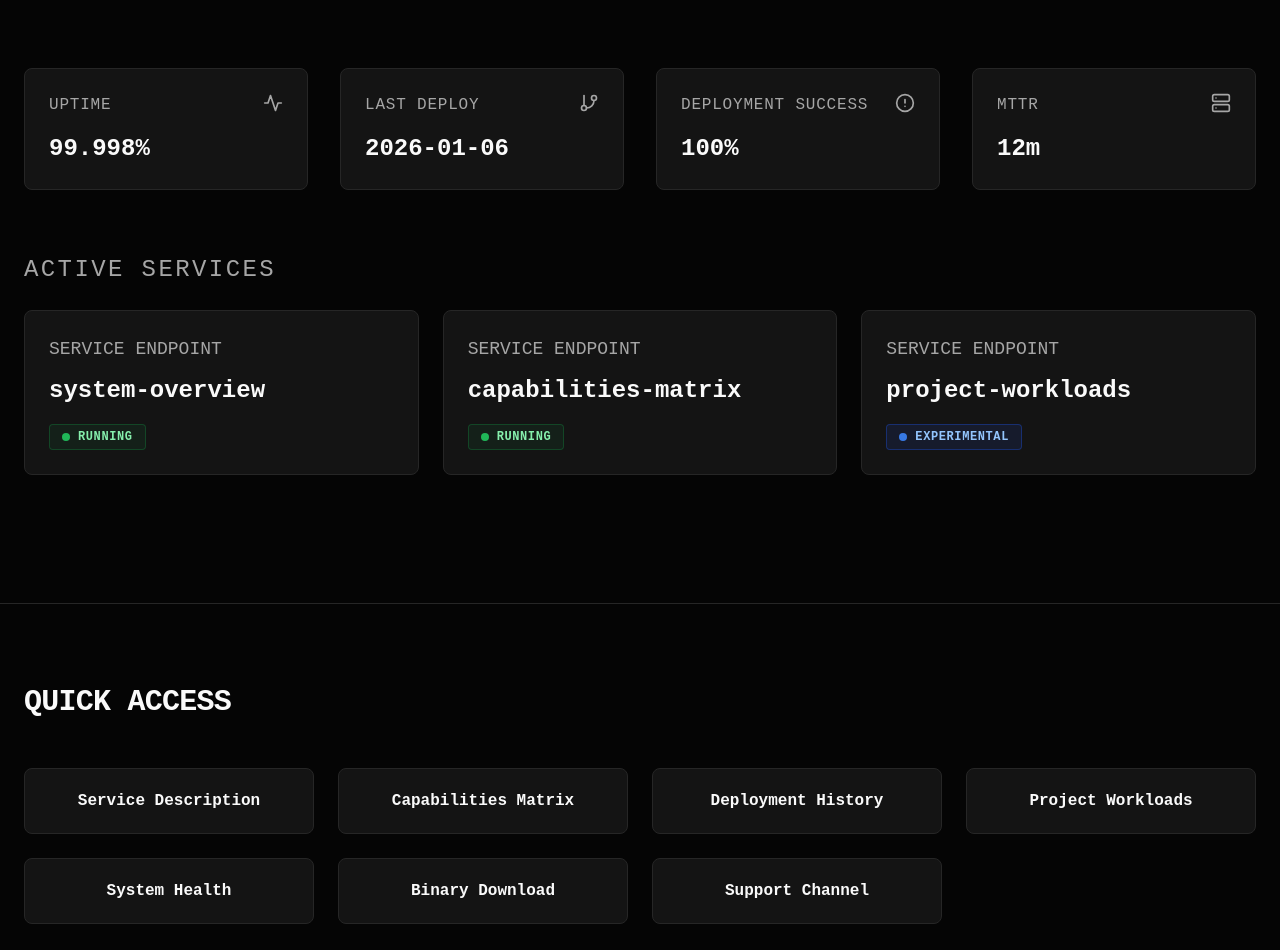
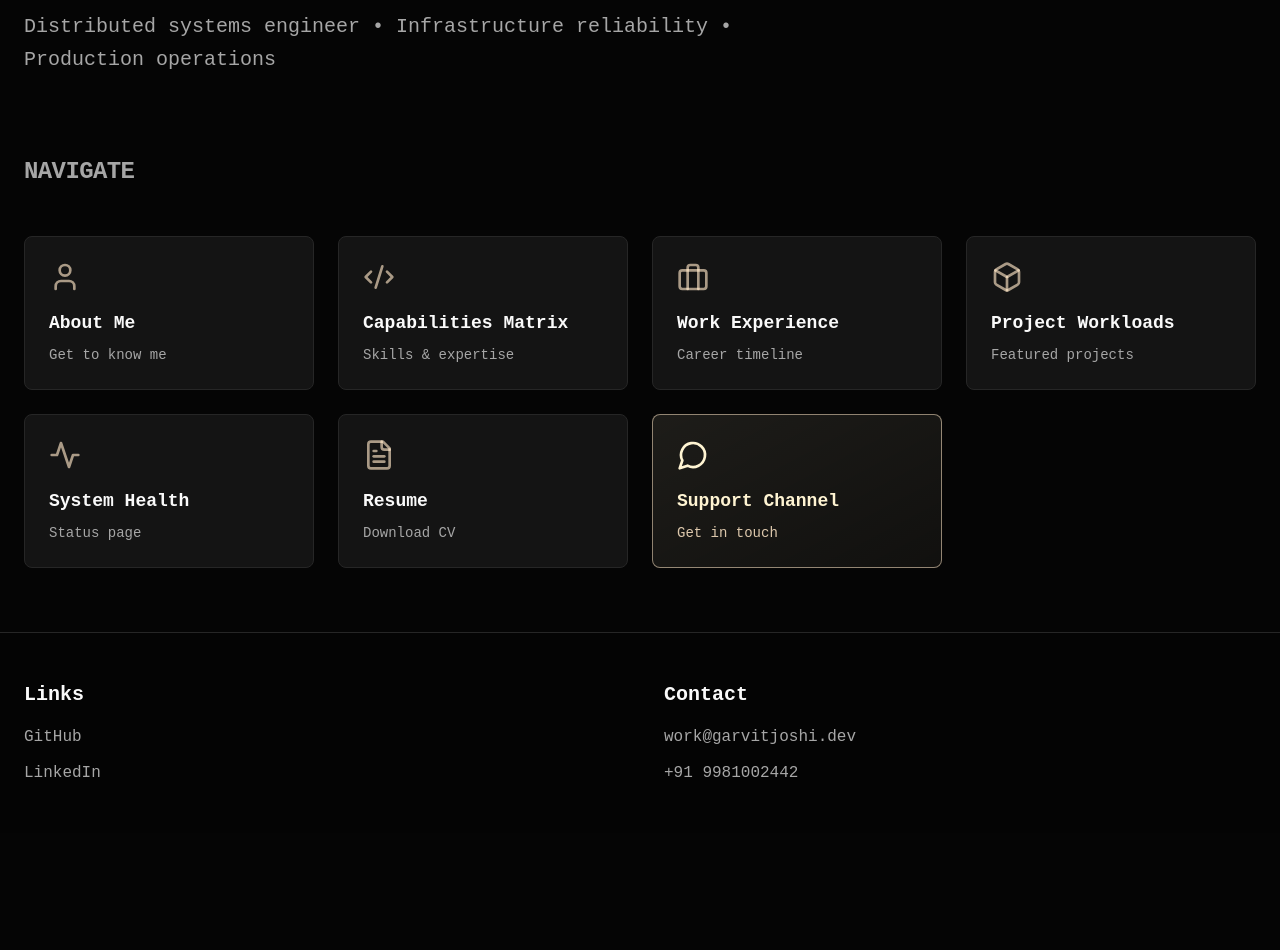
Before and after one commit to garvitjoshi007/garvit-portfolio, a Next.js app: page / in a window 1280 px wide. Shown: the part 262-1212 px from the top of the page. After the commit the page ends 1095 px from the top, so only its background shows below. Built offline with nearby package versions, Linux system fonts and the light colour scheme.

Commit message:
removed static values and added cool bg

```diff
--- a/app/binary/page.tsx
+++ b/app/binary/page.tsx
@@ -23,7 +23,7 @@ export default function Binary() {
         </div>
       </header>
       <div className="max-w-7xl mx-auto px-6 py-16">
-        <h1 className="text-5xl font-bold font-mono uppercase mb-2">Binary Download</h1>
+        <h1 className="text-5xl font-bold font-mono uppercase mb-2">Resume</h1>
         <p className="text-muted-foreground font-mono text-base mb-12">Resume • CV • Full credentials</p>
 
         <div className="grid grid-cols-1 md:grid-cols-2 gap-8">
--- a/app/capabilities/page.tsx
+++ b/app/capabilities/page.tsx
@@ -53,9 +53,6 @@ export default function Capabilities() {
                     <div className="flex items-start justify-between mb-3">
                       <div>
                         <div className="font-bold font-mono text-lg">{cap.name}</div>
-                        <div className="text-xs text-muted-foreground font-mono mt-1">
-                          Confidence: {cap.confidence}%
-                        </div>
                       </div>
                     </div>
                     <div className="flex gap-2">
--- a/app/deployments/page.tsx
+++ b/app/deployments/page.tsx
@@ -13,7 +13,7 @@ export default function Deployments() {
         </div>
       </header>
       <div className="max-w-7xl mx-auto px-6 py-16">
-        <h1 className="text-5xl font-bold font-mono uppercase mb-2">Deployment History</h1>
+        <h1 className="text-5xl font-bold font-mono uppercase mb-2">Work Experience</h1>
         <p className="text-muted-foreground font-mono text-base mb-12">Career timeline • Experience • Impact</p>
 
         <div className="space-y-8">
--- a/app/layout.tsx
+++ b/app/layout.tsx
@@ -3,6 +3,7 @@ import { Inter } from 'next/font/google'
 import './globals.css'
 import { CommandPalette } from '@/components/command-palette'
 import { ThemeProvider } from '@/components/theme-provider'
+import { MatrixBackground } from '@/components/matrix-background'
 
 const inter = Inter({ subsets: ['latin'] })
 
@@ -42,6 +43,7 @@ export default function RootLayout({
   return (
     <html lang="en" suppressHydrationWarning>
       <body className={`${inter.className} bg-background text-foreground`}>
+        <MatrixBackground />
         <ThemeProvider>
           {children}
           <CommandPalette />
--- a/app/page.tsx
+++ b/app/page.tsx
@@ -2,14 +2,24 @@
 
 import { systemMetadata } from '@/lib/data'
 import { StatusBadge } from '@/components/status-badge'
-import { Activity, Server, GitBranch, AlertCircle, X } from 'lucide-react'
+import { Server, X, FileText, Code2, Briefcase, Box, Activity, MessageCircle, User } from 'lucide-react'
 import { useState } from 'react'
+
+const navItems = [
+  { label: 'About Me', route: '/about', icon: User, description: 'Get to know me' },
+  { label: 'Capabilities Matrix', route: '/capabilities', icon: Code2, description: 'Skills & expertise' },
+  { label: 'Work Experience', route: '/deployments', icon: Briefcase, description: 'Career timeline' },
+  { label: 'Project Workloads', route: '/workloads', icon: Box, description: 'Featured projects' },
+  { label: 'System Health', route: '/status', icon: Activity, description: 'Status page' },
+  { label: 'Resume', route: '/binary', icon: FileText, description: 'Download CV' },
+  { label: 'Support Channel', route: '/ingress', icon: MessageCircle, description: 'Get in touch' },
+]
 
 export default function Home() {
   const [isModalOpen, setIsModalOpen] = useState(false)
 
   return (
-    <main className="min-h-screen bg-background text-foreground">
+    <main className="min-h-screen bg-background text-foreground flex flex-col">
       {/* Global Header Bar */}
       <header className="border-b border-border px-6 py-4 sticky top-0 z-40 bg-background/80 backdrop-blur-xs">
         <div className="max-w-7xl mx-auto flex items-center justify-between">
@@ -39,112 +49,78 @@ export default function Home() {
         </div>
       </header>
 
-      {/* System Overview Section */}
-      <div className="border-b border-border">
-        <div className="max-w-7xl mx-auto px-6 py-16">
-          <div className="mb-16">
-            <div className="text-xl font-mono text-green-400 uppercase tracking-[0.3em] font-bold mb-4 animate-pulse">
+      {/* Main Content - Grows to fill space */}
+      <div className="flex-grow flex flex-col justify-center">
+        {/* Profile Overview Section */}
+        <div className="max-w-7xl mx-auto w-full px-6 py-16">
+          <div className="mb-12">
+            <div className="text-xl font-mono text-green-400 uppercase tracking-[0.3em] font-bold mb-6 animate-pulse">
               {'> _'} garvit.joshi
             </div>
-            <h1 className="text-4xl font-bold font-mono uppercase tracking-tight mb-4">
-              System Overview
+            <h1 className="text-5xl md:text-6xl font-bold font-mono uppercase tracking-tight mb-6">
+              Profile Overview
             </h1>
-            <p className="text-lg text-muted-foreground font-mono leading-relaxed">
+            <p className="text-xl text-muted-foreground font-mono leading-relaxed max-w-3xl">
               Distributed systems engineer • Infrastructure reliability • Production operations
             </p>
           </div>
 
-          {/* Metrics Grid */}
-          <div className="grid grid-cols-1 md:grid-cols-2 lg:grid-cols-4 gap-8 mb-16">
-            <MetricCard
-              label="Uptime"
-              value={systemMetadata.uptime}
-              icon={<Activity className="w-5 h-5" />}
-            />
-            <MetricCard
-              label="Last Deploy"
-              value={new Date(systemMetadata.lastDeploy).toISOString().split('T')[0]}
-              icon={<GitBranch className="w-5 h-5" />}
-            />
-            <MetricCard
-              label="Deployment Success"
-              value={systemMetadata.deploymentSuccess}
-              icon={<AlertCircle className="w-5 h-5" />}
-            />
-            <MetricCard
-              label="MTTR"
-              value={systemMetadata.mttr}
-              icon={<Server className="w-5 h-5" />}
-            />
-          </div>
-
-          {/* Active Services */}
-          <div className="mb-16">
-            <h2 className="text-2xl font-mono uppercase tracking-widest text-muted-foreground mb-6">
-              Active Services
+          {/* Navigation Grid - More creative layout */}
+          <div className="mt-20">
+            <h2 className="text-2xl font-bold font-mono uppercase tracking-tight mb-12 text-muted-foreground">
+              Navigate
             </h2>
-            <div className="grid grid-cols-1 md:grid-cols-3 gap-6">
-              <div className="border border-border rounded-lg p-6 bg-card hover:border-primary/50 transition-colors">
-                <div className="text-lg font-mono text-muted-foreground mb-3">SERVICE ENDPOINT</div>
-                <div className="text-2xl font-bold font-mono mb-4">system-overview</div>
-                <StatusBadge status="healthy" label="Running" />
-              </div>
-              <div className="border border-border rounded-lg p-6 bg-card hover:border-primary/50 transition-colors">
-                <div className="text-lg font-mono text-muted-foreground mb-3">SERVICE ENDPOINT</div>
-                <div className="text-2xl font-bold font-mono mb-4">capabilities-matrix</div>
-                <StatusBadge status="healthy" label="Running" />
-              </div>
-              <div className="border border-border rounded-lg p-6 bg-card hover:border-primary/50 transition-colors">
-                <div className="text-lg font-mono text-muted-foreground mb-3">SERVICE ENDPOINT</div>
-                <div className="text-2xl font-bold font-mono mb-4">project-workloads</div>
-                <StatusBadge status="experimental" label="Experimental" />
-              </div>
+            <div className="grid grid-cols-1 md:grid-cols-2 lg:grid-cols-3 xl:grid-cols-4 gap-6">
+              {navItems.slice(0, 6).map((item) => {
+                const Icon = item.icon
+                return (
+                  <a
+                    key={item.route}
+                    href={item.route}
+                    className="group border border-border rounded-lg p-6 bg-card hover:bg-primary/5 hover:border-primary/50 transition-all duration-300 cursor-pointer hover:shadow-lg hover:shadow-primary/10"
+                  >
+                    <div className="flex items-start justify-between mb-4">
+                      <Icon className="w-8 h-8 text-primary/60 group-hover:text-primary group-hover:scale-110 transition-all" />
+                    </div>
+                    <h3 className="text-lg font-bold font-mono text-foreground mb-2 group-hover:text-primary transition-colors">
+                      {item.label}
+                    </h3>
+                    <p className="text-sm text-muted-foreground font-mono">
+                      {item.description}
+                    </p>
+                  </a>
+                )
+              })}
+              {/* Support Channel - Featured */}
+              <a
+                href={navItems[6].route}
+                className="group border border-border rounded-lg p-6 bg-gradient-to-br from-primary/10 to-primary/5 hover:from-primary/20 hover:to-primary/10 border-primary/50 hover:border-primary transition-all duration-300 cursor-pointer hover:shadow-lg hover:shadow-primary/20 md:col-span-2 lg:col-span-1 xl:col-span-1"
+              >
+                <div className="flex items-start justify-between mb-4">
+                  <MessageCircle className="w-8 h-8 text-primary group-hover:scale-110 transition-all" />
+                </div>
+                <h3 className="text-lg font-bold font-mono text-primary mb-2">
+                  {navItems[6].label}
+                </h3>
+                <p className="text-sm text-primary/80 font-mono">
+                  {navItems[6].description}
+                </p>
+              </a>
             </div>
           </div>
         </div>
       </div>
 
-      {/* Quick Navigation */}
-      <div className="max-w-7xl mx-auto px-6 py-20">
-        <h2 className="text-3xl font-bold font-mono uppercase tracking-tight mb-12">
-          Quick Access
-        </h2>
-        <div className="grid grid-cols-2 md:grid-cols-4 gap-6">
-          {[
-            { label: 'Service Description', route: '/about' },
-            { label: 'Capabilities Matrix', route: '/capabilities' },
-            { label: 'Deployment History', route: '/deployments' },
-            { label: 'Project Workloads', route: '/workloads' },
-            { label: 'System Health', route: '/status' },
-            { label: 'Binary Download', route: '/binary' },
-            { label: 'Support Channel', route: '/ingress' },
-          ].map((item) => (
-            <a
-              key={item.route}
-              href={item.route}
-              className="border border-border rounded-lg p-5 bg-card hover:bg-primary/5 hover:border-primary/50 transition-colors text-base font-mono text-foreground font-semibold text-center"
-            >
-              {item.label}
-            </a>
-          ))}
-        </div>
-      </div>
-
-      {/* Footer */}
-      <footer className="border-t border-border px-6 py-12 bg-background/50">
+      {/* Footer - Floating at bottom */}
+      <footer className="border-t border-border px-6 py-12 bg-background/50 mt-auto">
         <div className="max-w-7xl mx-auto text-base text-muted-foreground font-mono">
-          <div className="grid grid-cols-1 md:grid-cols-3 gap-12">
-            <div>
-              <div className="text-foreground font-semibold mb-4 text-xl">Status</div>
-              <div className="text-base mb-2">Active Services: {systemMetadata.activeServices}</div>
-              <div className="text-base">Uptime: {systemMetadata.uptime}</div>
-            </div>
+          <div className="grid grid-cols-1 md:grid-cols-2 gap-12">
             <div>
               <div className="text-foreground font-semibold mb-4 text-xl">Links</div>
               <div className="mb-3">
                 <a
                   href="https://github.com/garvitjoshi007"
-                  className="hover:text-primary text-base"
+                  className="hover:text-primary transition-colors"
                   target="_blank"
                   rel="noopener noreferrer"
                 >
@@ -154,7 +130,7 @@ export default function Home() {
               <div>
                 <a
                   href="https://linkedin.com/in/garvit-joshi"
-                  className="hover:text-primary text-base"
+                  className="hover:text-primary transition-colors"
                   target="_blank"
                   rel="noopener noreferrer"
                 >
@@ -165,7 +141,7 @@ export default function Home() {
             <div>
               <div className="text-foreground font-semibold mb-4 text-xl">Contact</div>
               <div className="mb-3">
-                <a href="mailto:work@garvitjoshi.dev" className="hover:text-primary text-base">
+                <a href="mailto:work@garvitjoshi.dev" className="hover:text-primary transition-colors">
                   work@garvitjoshi.dev
                 </a>
               </div>
@@ -203,23 +179,3 @@ export default function Home() {
     </main>
   )
 }
-
-interface MetricCardProps {
-  label: string
-  value: string
-  icon: React.ReactNode
-}
-
-function MetricCard({ label, value, icon }: MetricCardProps) {
-  return (
-    <div className="border border-border rounded-lg p-6 bg-card">
-      <div className="flex items-start justify-between mb-4">
-        <div className="text-base font-mono uppercase text-muted-foreground tracking-wider">
-          {label}
-        </div>
-        <div className="text-muted-foreground">{icon}</div>
-      </div>
-      <div className="text-2xl font-bold font-mono text-foreground">{value}</div>
-    </div>
-  )
-}
--- a/app/status/page.tsx
+++ b/app/status/page.tsx
@@ -20,22 +20,6 @@ export default function Status() {
 
         {/* System Status Overview */}
         <div className="grid grid-cols-1 md:grid-cols-4 gap-4 mb-12">
-          <div className="border border-border rounded-lg p-4 bg-card">
-            <div className="text-sm font-mono uppercase text-muted-foreground tracking-widest mb-2">Version</div>
-            <div className="text-2xl font-bold font-mono">{systemMetadata.version}</div>
-          </div>
-          <div className="border border-border rounded-lg p-4 bg-card">
-            <div className="text-sm font-mono uppercase text-muted-foreground tracking-widest mb-2">Uptime</div>
-            <div className="text-2xl font-bold font-mono">{systemMetadata.uptime}</div>
-          </div>
-          <div className="border border-border rounded-lg p-4 bg-card">
-            <div className="text-sm font-mono uppercase text-muted-foreground tracking-widest mb-2">Region</div>
-            <div className="text-2xl font-bold font-mono">{systemMetadata.region}</div>
-          </div>
-          <div className="border border-border rounded-lg p-4 bg-card">
-            <div className="text-sm font-mono uppercase text-muted-foreground tracking-widest mb-2">MTTR</div>
-            <div className="text-2xl font-bold font-mono">{systemMetadata.mttr}</div>
-          </div>
         </div>
 
         {/* Overall Status */}
@@ -82,7 +66,6 @@ export default function Status() {
 
       <footer className="border-t border-border px-6 py-8 bg-background/50 mt-16">
         <div className="max-w-7xl mx-auto text-sm text-muted-foreground font-mono">
-          <div>Healthy Services: {workloads.filter(w => w.health === 'healthy').length}/{workloads.length}</div>
         </div>
       </footer>
     </main>
--- a/app/workloads/page.tsx
+++ b/app/workloads/page.tsx
@@ -35,12 +35,6 @@ export default function Workloads() {
               </div>
 
               <div className="grid grid-cols-2 gap-4 mb-4">
-                <div>
-                  <div className="text-sm font-mono uppercase text-muted-foreground tracking-widest mb-1">
-                    Uptime
-                  </div>
-                  <div className="text-lg font-bold font-mono">{workload.uptime}</div>
-                </div>
                 <div>
                   <div className="text-sm font-mono uppercase text-muted-foreground tracking-widest mb-1">
                     Status
@@ -94,7 +88,6 @@ export default function Workloads() {
 
       <footer className="border-t border-border px-6 py-8 bg-background/50 mt-16">
         <div className="max-w-7xl mx-auto text-sm text-muted-foreground font-mono">
-          <div>Active Workloads: {workloads.filter(w => w.status === 'active').length}</div>
         </div>
       </footer>
     </main>
--- /dev/null
+++ b/components/matrix-background.tsx
@@ -0,0 +1,77 @@
+'use client'
+
+import { useEffect, useRef } from 'react'
+
+export function MatrixBackground() {
+  const canvasRef = useRef<HTMLCanvasElement>(null)
+
+  useEffect(() => {
+    const canvas = canvasRef.current
+    if (!canvas) return
+
+    const ctx = canvas.getContext('2d')
+    if (!ctx) return
+
+    // Set canvas size
+    const resizeCanvas = () => {
+      canvas.width = window.innerWidth
+      canvas.height = window.innerHeight
+    }
+    resizeCanvas()
+    window.addEventListener('resize', resizeCanvas)
+
+    // Characters to use - mix of code symbols and matrix style
+    const chars = '01アイウエオカキクケコサシスセソタチツテト'.split('')
+    const fontSize = 14
+    const columns = Math.ceil(canvas.width / fontSize)
+    const drops: number[] = Array(columns).fill(0)
+
+    const draw = () => {
+      // Semi-transparent black background for trail effect
+      ctx.fillStyle = 'rgba(0, 0, 0, 0.05)'
+      ctx.fillRect(0, 0, canvas.width, canvas.height)
+
+      // Green text like matrix
+      ctx.fillStyle = 'rgba(34, 197, 94, 0.35)' // More visible green
+      ctx.font = `${fontSize}px monospace`
+
+      for (let i = 0; i < drops.length; i++) {
+        const text = chars[Math.floor(Math.random() * chars.length)]
+        const x = i * fontSize
+        const y = drops[i] * fontSize
+
+        ctx.fillText(text, x, y)
+
+        // Reset drop to top randomly
+        if (y > canvas.height || Math.random() > 0.975) {
+          drops[i] = 0
+        } else {
+          drops[i]++
+        }
+      }
+    }
+
+    // Animation loop with reduced frequency for performance
+    let frameCount = 0
+    const animationFrame = setInterval(() => {
+      frameCount++
+      if (frameCount % 2 === 0) {
+        // Draw every other frame for lighter effect
+        draw()
+      }
+    }, 50)
+
+    return () => {
+      clearInterval(animationFrame)
+      window.removeEventListener('resize', resizeCanvas)
+    }
+  }, [])
+
+  return (
+    <canvas
+      ref={canvasRef}
+      className="fixed inset-0 pointer-events-none opacity-60 -z-10"
+      style={{ background: 'transparent' }}
+    />
+  )
+}
--- a/lib/data.ts
+++ b/lib/data.ts
@@ -305,20 +305,6 @@ export const deployments: Deployment[] = [
 
 export const workloads: Workload[] = [
   {
-    id: 'hostsdb',
-    name: 'HostsDB',
-    description: 'Infrastructure Inventory & Monitoring',
-    longDescription:
-      'Comprehensive system-level monitoring tool leveraging osquery for metrics collection with Elasticsearch and Kibana visualization.',
-    version: '1.2.0',
-    health: 'healthy',
-    status: 'active',
-    uptime: '99.8%',
-    lastUpdated: '2024-01-02',
-    stack: ['osquery', 'Python', 'Elasticsearch', 'Kibana'],
-    repo: 'https://github.com/garvitjoshi007/hostsdb',
-  },
-  {
     id: 'evicta',
     name: 'Evicta',
     description: 'Semantic Inference Cache Engine',
```
Also changed, not shown: components/command-palette.tsx (+4 -4 lines).
